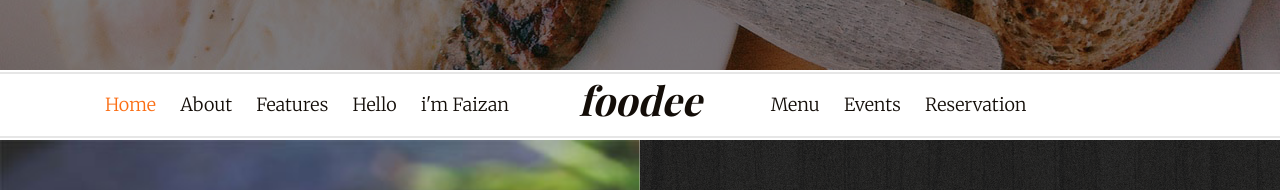
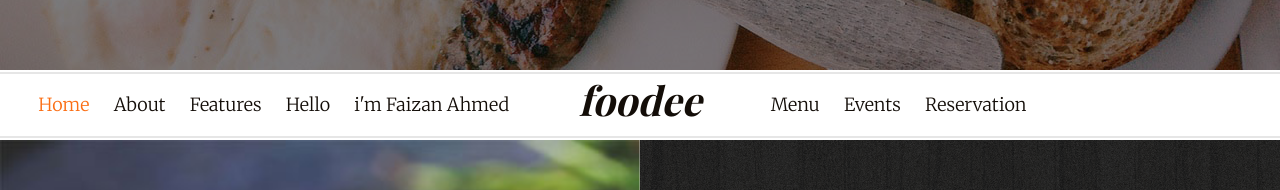
Before and after one commit to TecizEverything/TestRepo, a plain HTML site: page index.html in a window 1280 px wide. Shown: the part 730-920 px from the top of the page. Drawn offline with nearby package versions, Linux system fonts and the light colour scheme; files whose address does not match are found by name; a web font is replaced by a local one.

Commit message:
ahmed add

```diff
--- a/index.html
+++ b/index.html
@@ -108,7 +108,7 @@
 						<a href="#" data-nav-section="about">About</a>
 						<a href="#" data-nav-section="features">Features</a>
 						<a href="#" data-nav-section="features">Hello</a>
-						<a href="#" data-nav-section="features">i'm Faizan</a>
+						<a href="#" data-nav-section="features">i'm Faizan Ahmed</a>
 
 					</div>
 					<div class="fh5co-logo">
```
